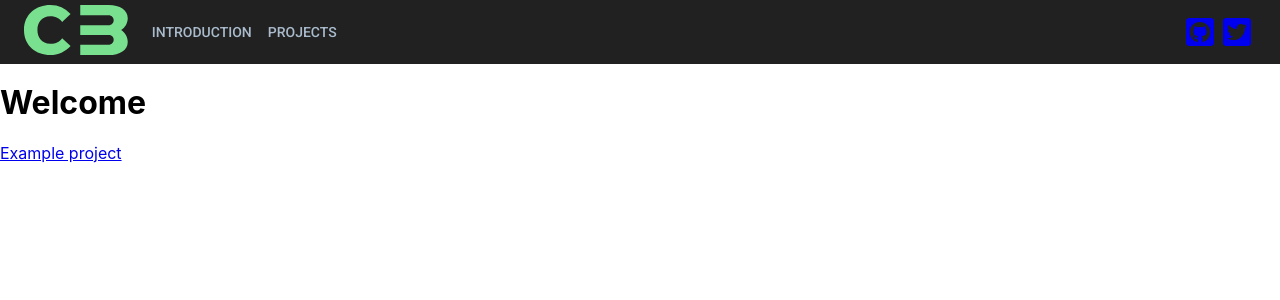
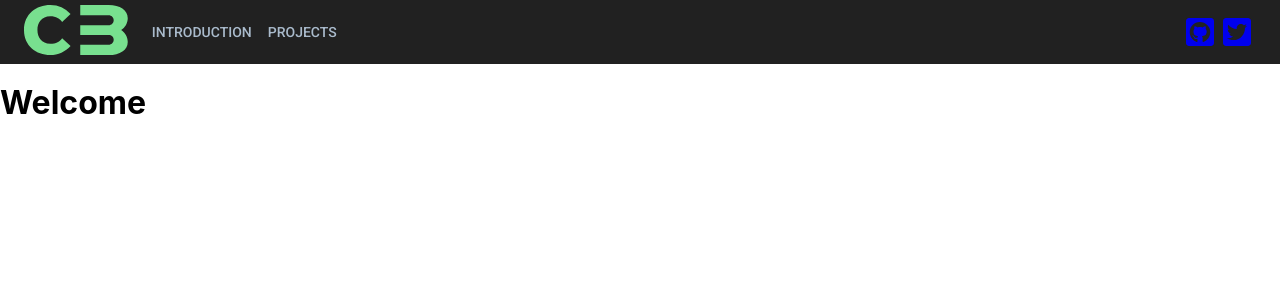
Before and after one commit to developing-coder/personal-portfolio, a React (Create React App) app: page / in a window 1280 px wide. Shown: the top 300 px of the page. Built offline with nearby package versions, Linux system fonts and the light colour scheme.

Commit message:
Hide projects section.

```diff
--- a/src/components/App/App.js
+++ b/src/components/App/App.js
@@ -1,9 +1,10 @@
 import React, { Component } from 'react';
-import { MuiThemeProvider } from '@material-ui/core/styles';
+import { MuiThemeProvider, withStyles } from '@material-ui/core/styles';
 import { JssProvider } from 'react-jss';
 
 import { globalStyles } from '../../constants/globalStyles';
 import { theme } from '../../constants/theme';
+import { styles } from './appStyles';
 import NavBar from '../NavBar/NavBar';
 import Introduction from '../Introduction/Introduction';
 import Projects from '../Projects/Projects';
@@ -13,13 +14,15 @@ loadIconsToLibrary();
 
 class App extends Component {
   render() {
+    const { classes } = this.props
+
     return (
       <JssProvider registry={globalStyles}>
         <div className="App">
           <MuiThemeProvider theme={theme} >
             <NavBar />
             <Introduction />
-            <Projects />
+            <Projects class={classes.hidden}/>
           </MuiThemeProvider>
         </div>
       </JssProvider>
@@ -28,4 +31,4 @@ class App extends Component {
 }
 
 
-export default App;
+export default withStyles(styles)(App);
--- a/src/components/Projects/Projects.js
+++ b/src/components/Projects/Projects.js
@@ -4,7 +4,7 @@ import React, { Component } from 'react';
 export default class Projects extends Component {
     render() {
       return (
-        <section id="projects">
+        <section id="projects" className={this.props.class}>
           <div className="project-tile">
             <a href="google.com">Example project</a>
           </div>
```
